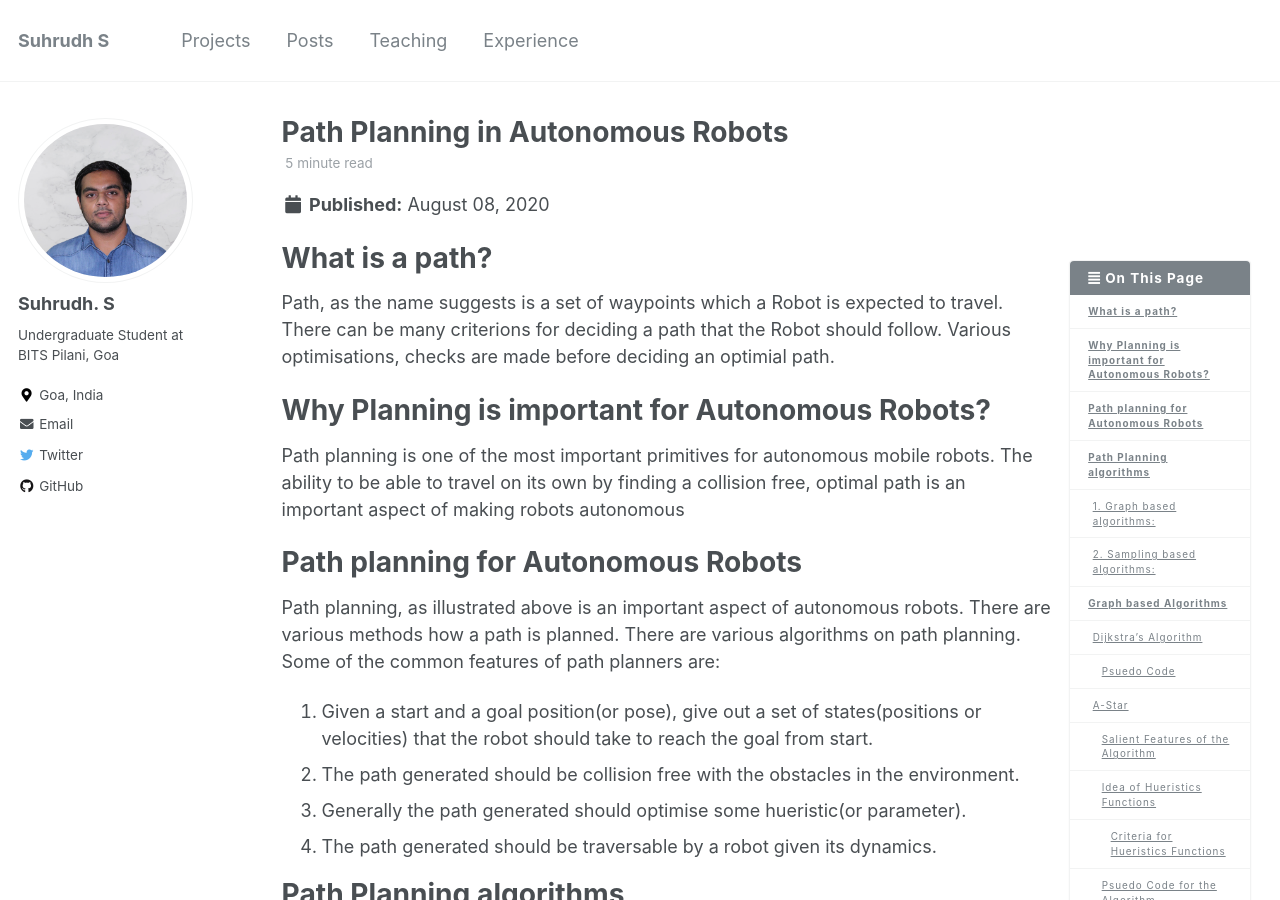
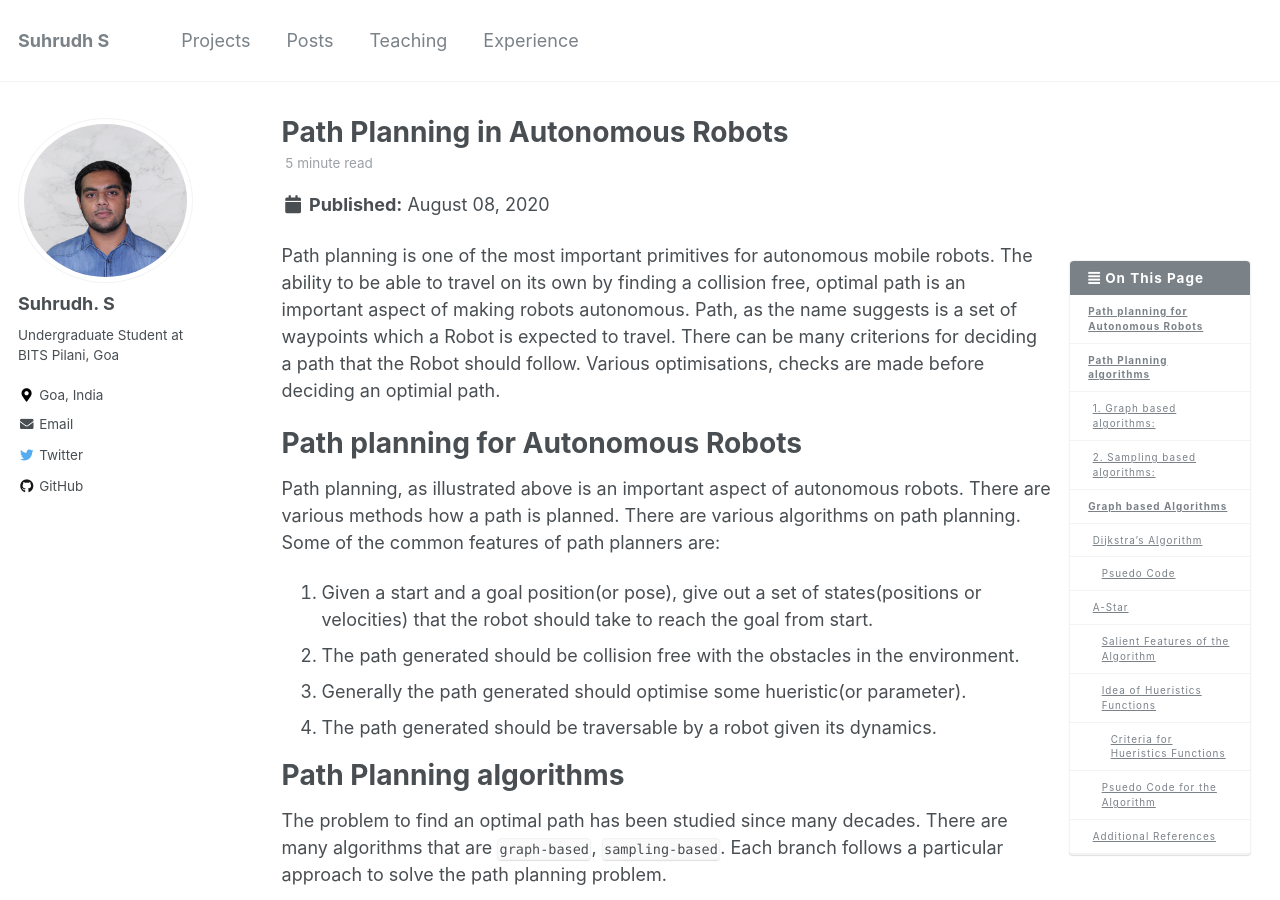
Before and after one commit to SuhrudhSarathy/SuhrudhSarathy.github.io, a Jekyll site: the page built from _posts/2020-08-08-path-planning.md, in a window 1280 px wide and 900 px high. Built offline with Jekyll 4.4.1, drawn with Linux system fonts in a browser that asks for light colours; formulas are drawn with MathJax 3.

Commit message:
modified path planning

```diff
--- a/_posts/2020-08-08-path-planning.md
+++ b/_posts/2020-08-08-path-planning.md
@@ -8,11 +8,7 @@ tags:
   - Path Planning
   - Robotics
 ---
-# What is a path?
-Path, as the name suggests is a set of waypoints which a Robot is expected to travel. There can be many criterions for deciding a path that the Robot should follow. Various optimisations, checks are made before deciding an optimial path.
-
-# Why Planning is important for Autonomous Robots?
-Path planning is one of the most important primitives for autonomous mobile robots. The ability to be able to travel on its own by finding a collision free, optimal path is an important aspect of making robots autonomous
+Path planning is one of the most important primitives for autonomous mobile robots. The ability to be able to travel on its own by finding a collision free, optimal path is an important aspect of making robots autonomous. Path, as the name suggests is a set of waypoints which a Robot is expected to travel. There can be many criterions for deciding a path that the Robot should follow. Various optimisations, checks are made before deciding an optimial path.
 
 # Path planning for Autonomous Robots
 Path planning, as illustrated above is an important aspect of autonomous robots. There are various methods how a path is planned. There are various algorithms on path planning. Some of the common features of path planners are:
```
